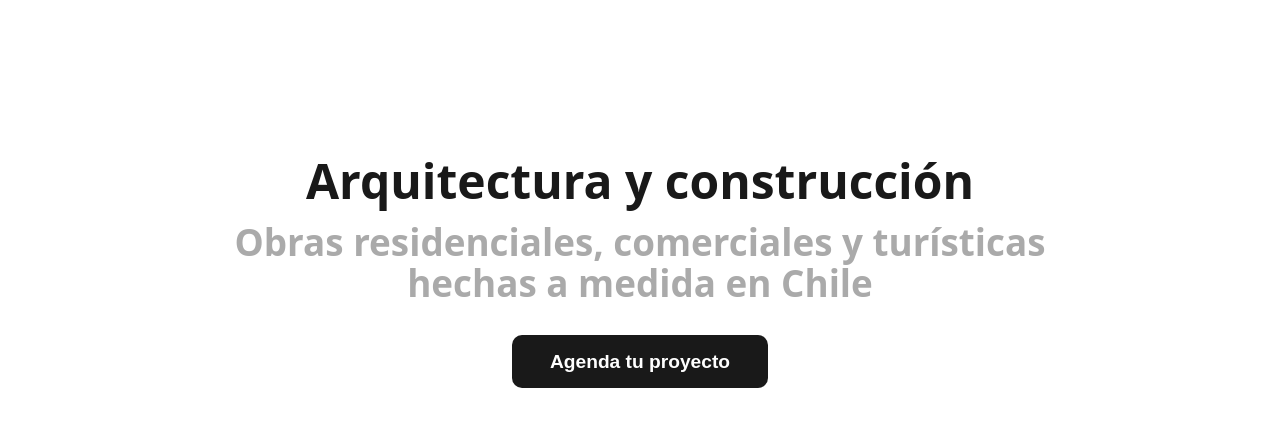
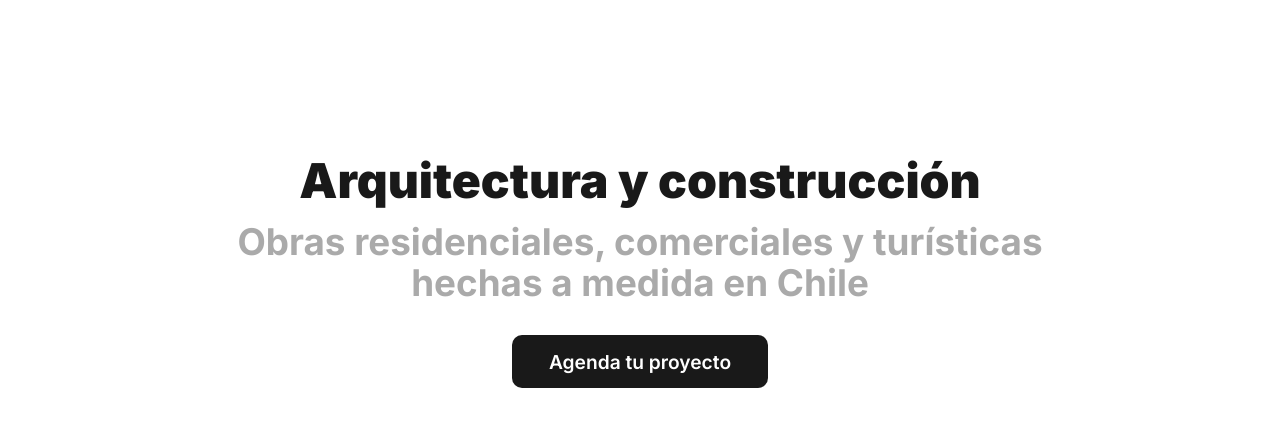
Before and after one commit to JJ1313/arco_v2, a React (Vite) app: page / in a window 1280 px wide. Shown: the top 438 px of the page. Built offline with nearby package versions, Linux system fonts and the light colour scheme.

Commit message:
FIX: font

```diff
--- a/index.html
+++ b/index.html
@@ -6,6 +6,11 @@
   <link rel="icon" type="image/svg+xml" href="/vite.svg" />
   <meta name="viewport" content="width=device-width, initial-scale=1.0" />
   <title>ARCO</title>
+  <link rel="preconnect" href="https://fonts.googleapis.com" />
+  <link rel="preconnect" href="https://fonts.gstatic.com" crossorigin />
+  <link
+    href="https://fonts.googleapis.com/css2?family=Inter:ital,opsz,wght@0,14..32,100..900;1,14..32,100..900&display=swap"
+    rel="stylesheet" />
 </head>
 
 <body>
--- a/src/components/Hero.css
+++ b/src/components/Hero.css
@@ -6,6 +6,7 @@
 .hero__title{
   text-align: center;
   margin-bottom: 0.8rem;
+  font-weight: 900;
 }
 .hero__subtitle{
   text-align: center;
--- a/src/components/PortfolioItem.jsx
+++ b/src/components/PortfolioItem.jsx
@@ -1,7 +1,7 @@
 import './PortfolioItem.css'
 
 const PortfolioItem = ({ title, year, imgUrl }) => {
-  return <div class="portfolioItem__container">
+  return <div className="portfolioItem__container">
     <div className="portfolioItem__imageContainer">
       <img className="portfolioItem__image" src={imgUrl} />
     </div>
--- a/src/index.css
+++ b/src/index.css
@@ -1,5 +1,5 @@
 :root {
-  font-family: system-ui, Avenir, Helvetica, Arial, sans-serif;
+  font-family: "Inter", sans-serif;
   line-height: 1.5;
   font-weight: 400;
 
@@ -28,6 +28,7 @@
   padding: 0;
   border: none;
   box-sizing: border-box;
+  font-family: "Inter", sans-serif;
 }
 
 body{
@@ -37,6 +38,7 @@
 h1 {
   font-size: 3rem;
   line-height: 1.2;
+  font-family: "Inter", sans-serif;
 }
 
 h2{
```
